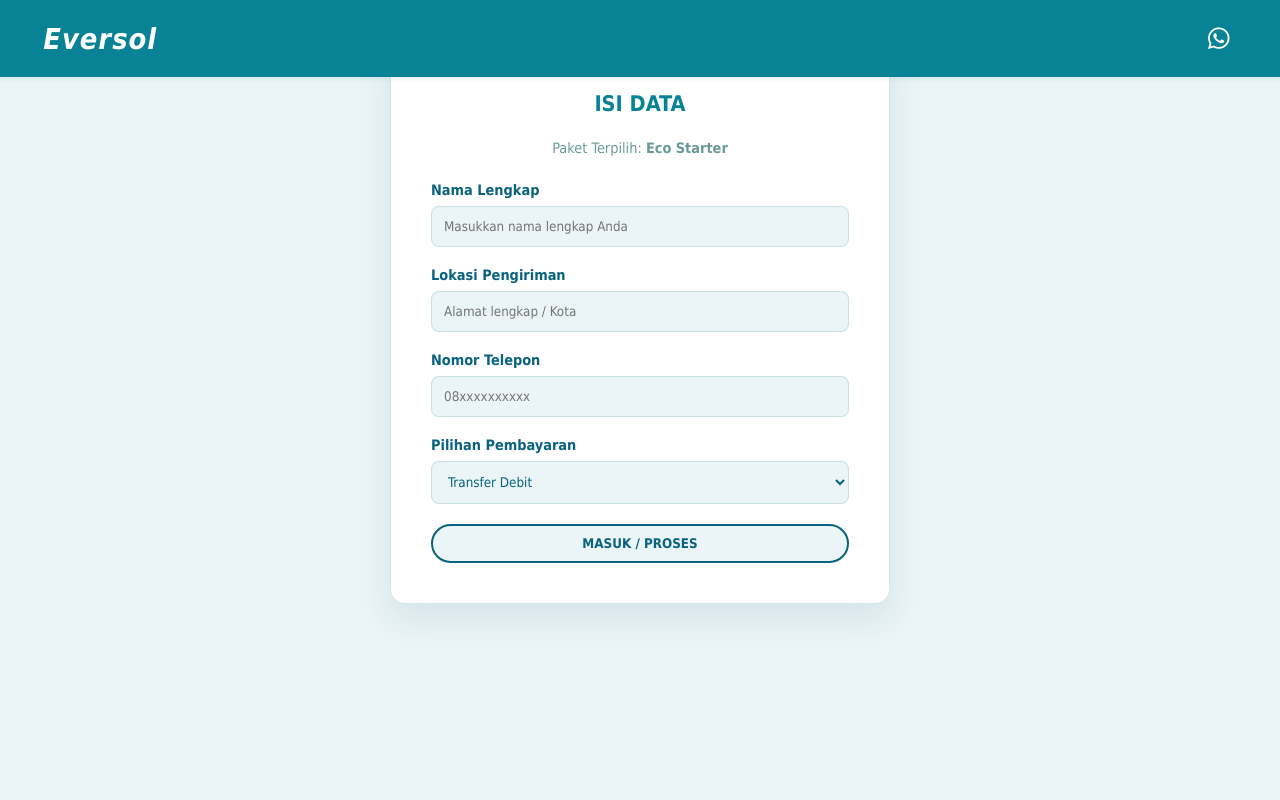
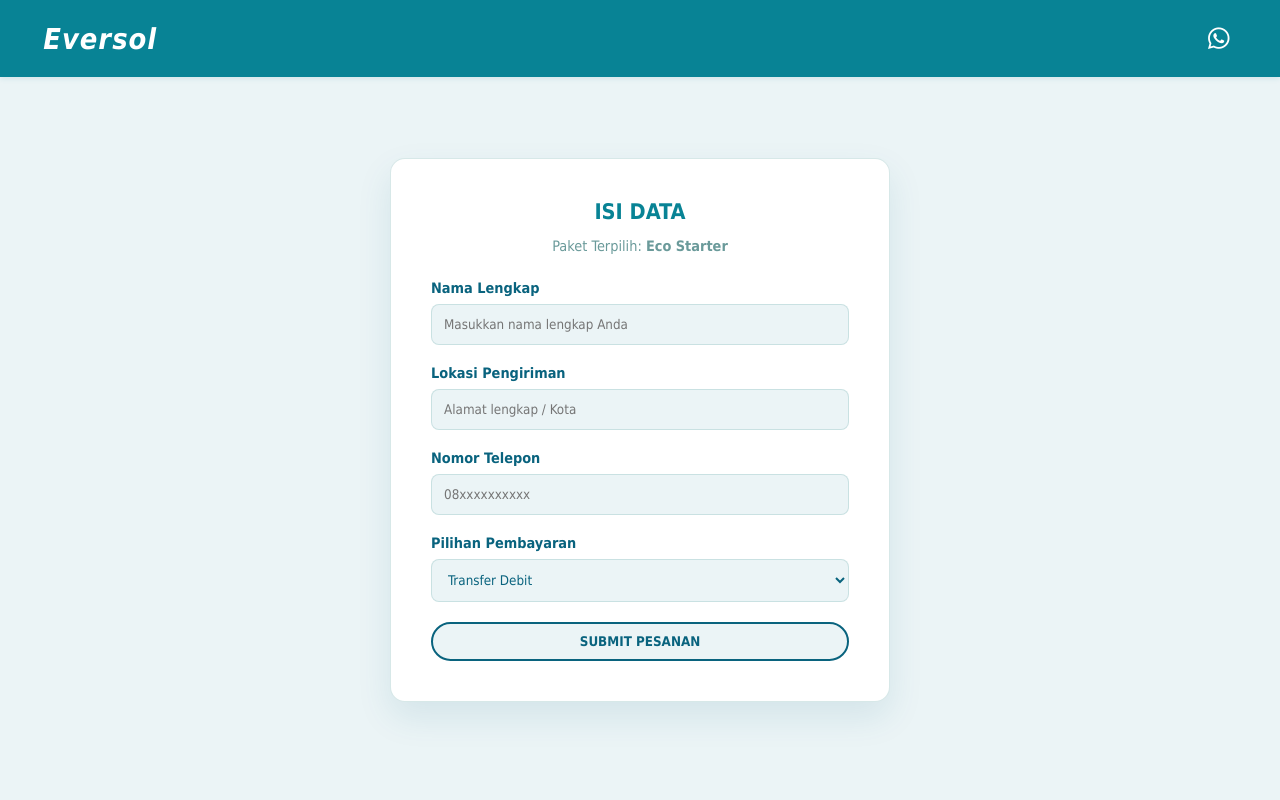
Before and after one commit to rauhillahadefa794-debug/proyek-akhhir-pwd-, a PHP site: page /order.php in a window 1280 px wide. Run offline with PHP 8.4, Linux system fonts and the light colour scheme.

Commit message:
Revisi layout landing page dan penambahan fitur QRIS

```diff
--- a/css/style.css
+++ b/css/style.css
@@ -18,7 +18,7 @@
 body {
     background-color: var(--bg-color);
     color: var(--text-primary);
-    padding-top: 0;
+    padding-top: 0; /* Tetap 0 agar hero image di Home (index.php) tidak turun */
 }
 
 /* Navbar */
@@ -45,7 +45,6 @@ body {
     text-decoration: none;
     font-style: italic;
     letter-spacing: 1px;
-
 }
 
 .navbar .navbar-nav a {
@@ -143,6 +142,7 @@ body {
     padding: 0.5rem;
     font-size: 1.5rem;
   }
+
   .navbar .navbar-nav a::after{
     transform-origin: 0 0;
   }
@@ -150,6 +150,7 @@ body {
   .navbar .navbar-nav a:hover:after{
     transform: scaleX(0.2);
   }
+
   .form-container {
     width: 90%;
     padding: 20px;
@@ -159,8 +160,7 @@ body {
   .hero-section {
     margin-top: 0 !important;
     padding-top: 2rem;
-    /* Pastikan tidak ada gap */
-}
+  }
 }
 
 /* phone */
@@ -173,8 +173,6 @@ body {
 /* Typography */
 h1, h2, h3 { color: var(--text-primary); }
 p { color: var(--text-secondary); line-height: 1.8; }
-
-
 
 /* Buttons */
 .btn {
@@ -309,10 +307,9 @@ section {
     display: flex;
     align-items: center;
     justify-content: center;
-    /* Mulai dengan sedikit warna agar tidak terlihat putih di bawah navbar */
     background: linear-gradient(
         to bottom,
-        rgba(8, 131, 149, 0.2) 0%, /* Memberi sedikit warna teal di atas */
+        rgba(8, 131, 149, 0.2) 0%,
         rgba(235, 244, 246, 0) 20%,
         rgba(235, 244, 246, 1) 100%
     ),
@@ -342,7 +339,7 @@ section {
 .slider::-webkit-scrollbar { display: none; } /* Sembunyikan scrollbar */
 
 .slide {
-    flex: 0 0 100%; /* Satu gambar memenuhi satu layar container */
+    flex: 0 0 100%;
     scroll-snap-align: start;
     position: relative;
 }
@@ -368,3 +365,44 @@ section {
 .navbar .navbar-nav.active {
     right: 0;
 }
+
+
+/* ==========================================================================
+   TAMBAHAN REVISI: FIX FIXED NAVBAR & LAYOUT CENTERING
+   ========================================================================== */
+
+/* Wrapper khusus untuk halaman non-home agar konten turun di bawah navbar & terpusat */
+.page-center-wrapper {
+    padding-top: 120px; /* Mencegah konten tertabrak navbar */
+    padding-bottom: 60px;
+    padding-left: 20px;
+    padding-right: 20px;
+    min-height: 100vh;
+    display: flex;
+    flex-direction: column;
+    justify-content: center; /* Tengah vertikal */
+    align-items: center;     /* Tengah horizontal */
+    width: 100%;
+}
+
+/* Reset auto-margin untuk elemen dalam wrapper agar tidak konflik dengan flexbox */
+.page-center-wrapper .container,
+.page-center-wrapper .form-container,
+.page-center-wrapper .info-box {
+    margin: 0 auto;
+    width: 100%;
+}
+
+/* Judul halaman di wrapper center */
+.page-center-wrapper h2 {
+    text-align: center;
+    margin-bottom: 30px;
+}
+
+/* Responsif khusus wrapper untuk perangkat mobile */
+@media (max-width: 768px) {
+    .page-center-wrapper {
+        padding-top: 100px;
+        padding-bottom: 40px;
+    }
+}
--- a/order.php
+++ b/order.php
@@ -49,8 +49,9 @@ if ($_SERVER["REQUEST_METHOD"] == "POST") {
         </div>
     </nav>
 
+    <div class="page-center-wrapper">
         <div class="form-container">
-        <h2 style="text-align: center; margin-bottom: 20px; color: var(--navbar-color);">ISI DATA</h2>
+            <h2 style="color: var(--navbar-color); margin-bottom: 10px;">ISI DATA</h2>
             <p style="text-align:center; margin-bottom: 20px;">Paket Terpilih: <strong><?= htmlspecialchars($paket) ?></strong></p>
 
             <form method="POST">
@@ -73,8 +74,9 @@ if ($_SERVER["REQUEST_METHOD"] == "POST") {
                         <option value="E-Wallet">E-Wallet (OVO/Dana/GoPay)</option>
                     </select>
                 </div>
-            <button type="submit" class="btn" style="width: 100%;">MASUK / PROSES</button>
+                <button type="submit" class="btn" style="width: 100%;">SUBMIT PESANAN</button>
             </form>
+        </div>
     </div>
 </body>
 </html>
--- a/packages.php
+++ b/packages.php
@@ -22,6 +22,7 @@ setcookie("last_page", "packages", time() + (86400 * 30), "/");
         </div>
     </nav>
 
+    <div class="page-center-wrapper">
         <div class="container">
             <h2>SILAHKAN PILIH PAKET KEPERLUAN</h2>
             <div class="grid">
@@ -60,5 +61,6 @@ setcookie("last_page", "packages", time() + (86400 * 30), "/");
                 </div>
             </div>
         </div>
+    </div>
 </body>
 </html>
--- a/update.php
+++ b/update.php
@@ -44,8 +44,9 @@ if ($_SERVER["REQUEST_METHOD"] == "POST") {
         </div>
     </nav>
 
+    <div class="page-center-wrapper">
         <div class="form-container">
-        <h2 style="text-align: center; margin-bottom: 20px; color: var(--navbar-color);">PERBARUI DATA</h2>
+            <h2 style="color: var(--navbar-color);">PERBARUI DATA</h2>
             <form method="POST">
                 <div class="form-group">
                     <label>Nama Lengkap</label>
@@ -66,8 +67,9 @@ if ($_SERVER["REQUEST_METHOD"] == "POST") {
                         <option value="E-Wallet" <?= ($order['pembayaran'] == 'E-Wallet') ? 'selected' : '' ?>>E-Wallet</option>
                     </select>
                 </div>
-            <button type="submit" class="btn" style="width: 100%; background: var(--navbar-color); color: white;">SIMPAN PERUBAHAN</button>
+                <button type="submit" class="btn" style="width: 100%;">SIMPAN PERUBAHAN</button>
             </form>
+        </div>
     </div>
 </body>
 </html>
```
Also changed, not shown: landing.php (+14 -5 lines), assets/QRIS.jpg (added). Lines whose indentation alone changed are shown as unchanged.
